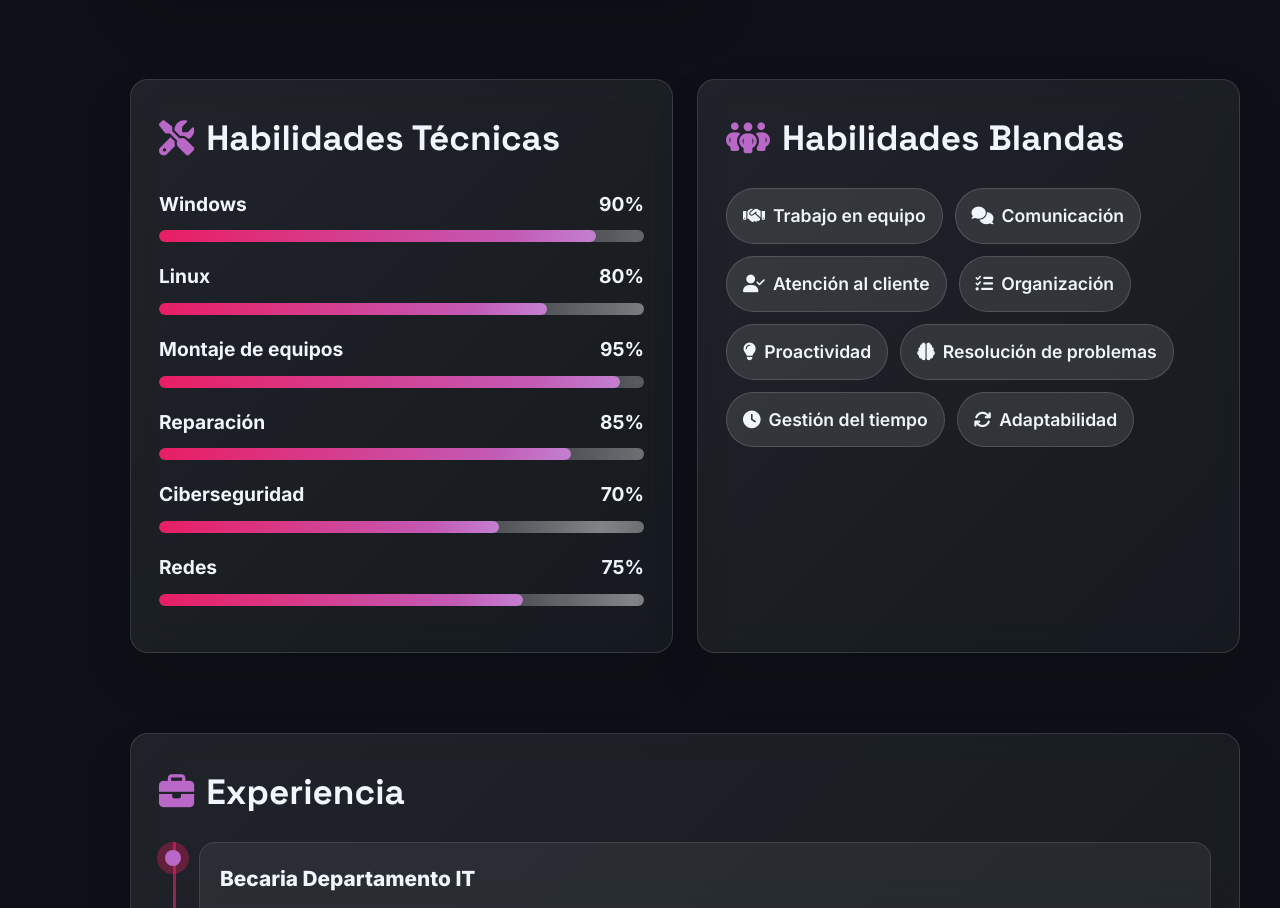
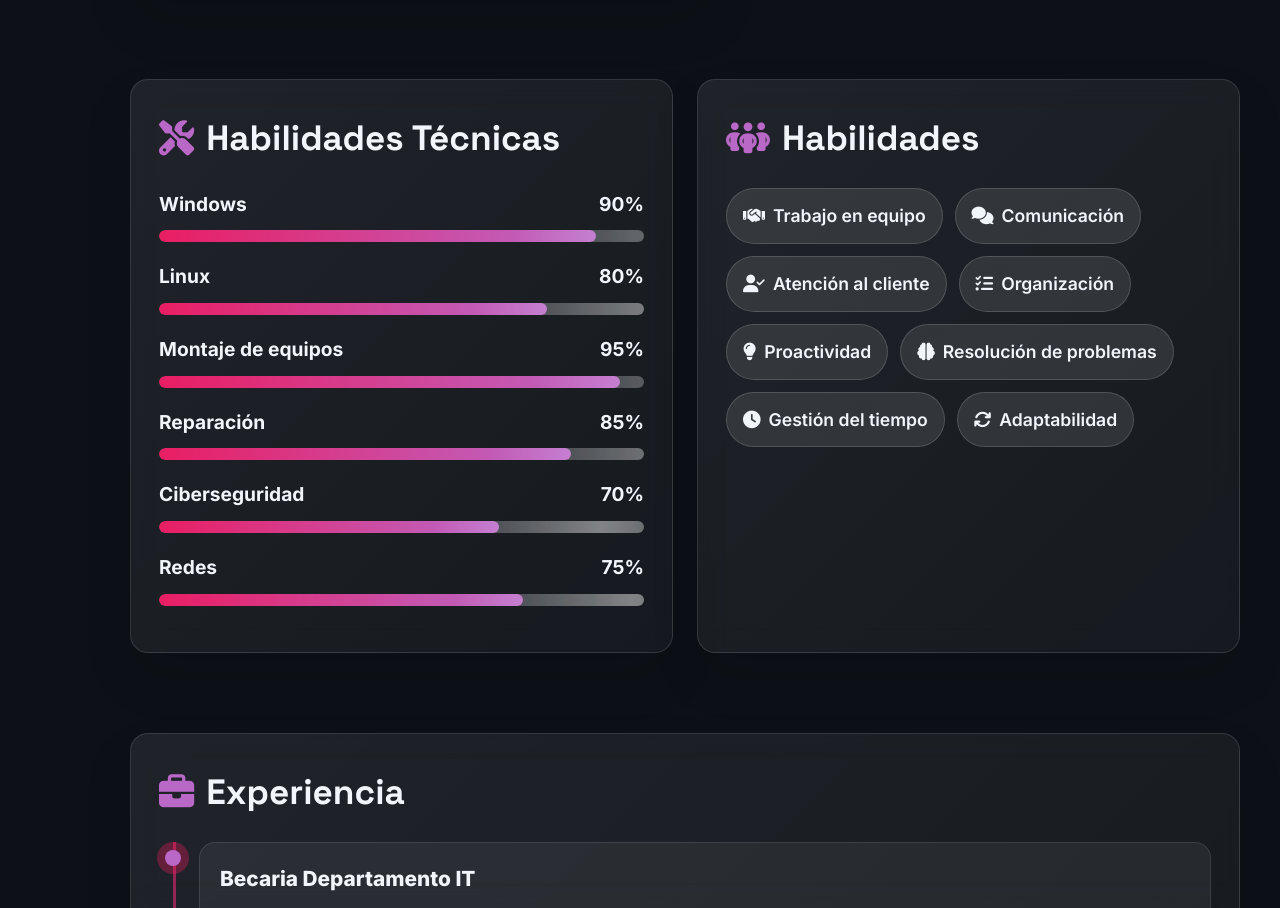
Before and after one commit to CurriculumSaraSolera/CurriculumSaraSolera.github.io, a plain HTML site: page index.html in a window 1280 px wide. Shown: the part 923-1831 px from the top of the page. Drawn offline with Linux system fonts and the light colour scheme.

Commit message:
Rename section 'Habilidades Blandas' to 'Habilidades'

```diff
--- a/index.html
+++ b/index.html
@@ -1251,7 +1251,7 @@
           </div>
         </div>
         <div class="tarjeta">
-          <h3 class="titulo_seccion"><i class="fa-solid fa-people-group me-2"></i> Habilidades Blandas</h3>
+          <h3 class="titulo_seccion"><i class="fa-solid fa-people-group me-2"></i> Habilidades</h3>
           <div class="conjunto_chips">
             <span class="chip"><i class="fa-solid fa-handshake me-1"></i> Trabajo en equipo</span>
             <span class="chip"><i class="fa-solid fa-comments me-1"></i> Comunicación</span>
```
